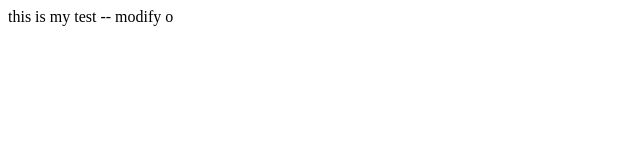
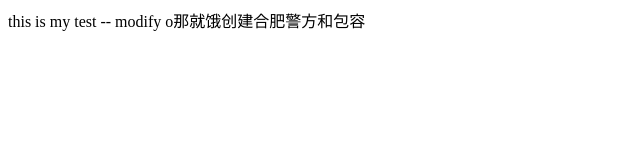
Before and after one commit to heweixiao/test, a website: page index.html in a window 1280 px wide. Shown: the whole page, without its empty margins (0-640 px from the left). Drawn offline with Linux system fonts and the light colour scheme.

Commit message:
Update index.html

```diff
--- a/index.html
+++ b/index.html
@@ -1,5 +1,5 @@
 <html>
   <body>
-	this is my test -- modify o
+	this is my test -- modify o那就饿创建合肥警方和包容
   </body>
 </html>
```
